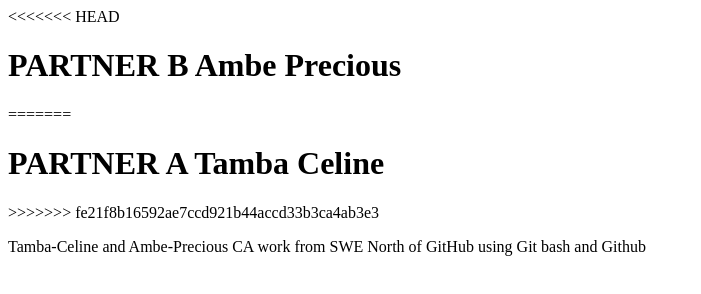
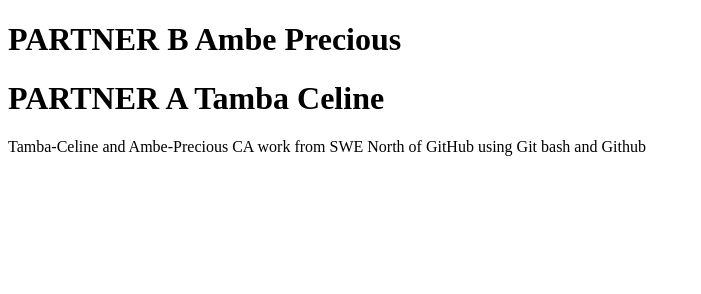
Before and after one commit to Celine-Tamba/Tamba-Celine-x-Ambe-Precious, a plain HTML site: page index.html in a window 1280 px wide. Shown: the whole page, without its empty margins (0-701 px from the left). Drawn offline with Linux system fonts and the light colour scheme.

Commit message:
partner B description  work

```diff
--- a/index.html
+++ b/index.html
@@ -6,11 +6,8 @@
     <title>Tamba-Celine and Ambe-Precious</title>
 </head>
 <body>
-<<<<<<< HEAD
    <h1>PARTNER B Ambe Precious</h1>
-=======
    <h1>PARTNER A Tamba Celine</h1>
->>>>>>> fe21f8b16592ae7ccd921b44accd33b3ca4ab3e3
     <p>Tamba-Celine and Ambe-Precious CA work from SWE North of GitHub using Git bash and Github</p>
 
 </body>
```
Also changed, not shown: 1 other file.
